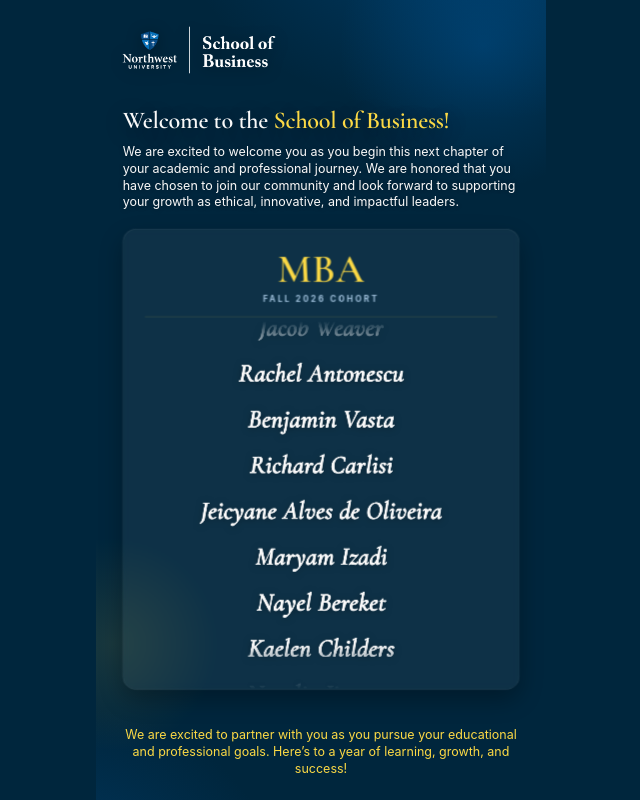
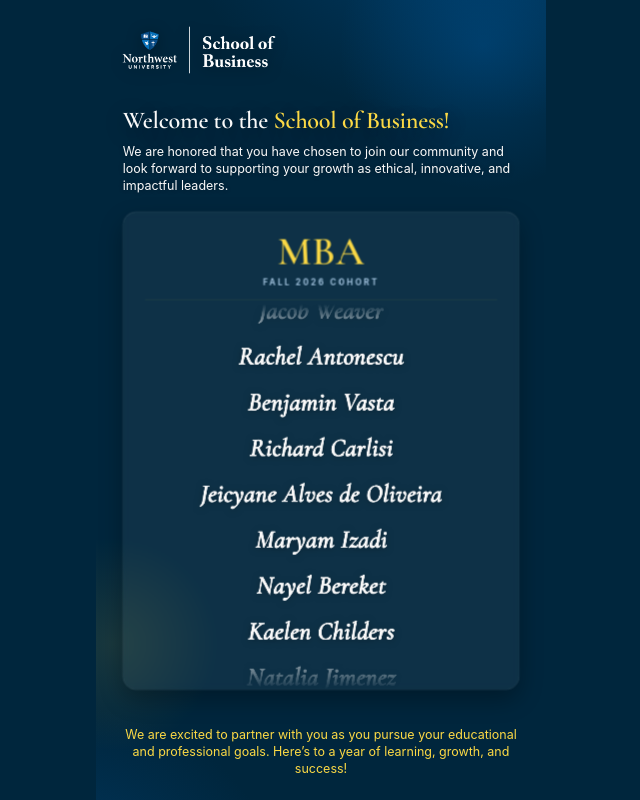
Before and after one commit to geovanaluiza/mbabusiness, a Nuxt app: page / in a window 1280 px wide. Shown: the whole page, without its empty margins (319-959 px from the left). Built offline with nearby package versions, Linux system fonts and the light colour scheme.

Commit message:
Remove first sentence from welcome lede

```diff
--- a/pages/index.vue
+++ b/pages/index.vue
@@ -78,8 +78,7 @@ onUnmounted(() => { if (timer) clearTimeout(timer) })
     <div class="headline">
       <h1 class="title">Welcome to the <span class="title-accent">School of Business!</span></h1>
       <p class="lede">
-        We are excited to welcome you as you begin this next chapter of your
-        academic and professional journey. We are honored that you have chosen to join our community
+        We are honored that you have chosen to join our community
         and look forward to supporting your growth as ethical, innovative, and impactful&nbsp;leaders.
       </p>
     </div>
```
